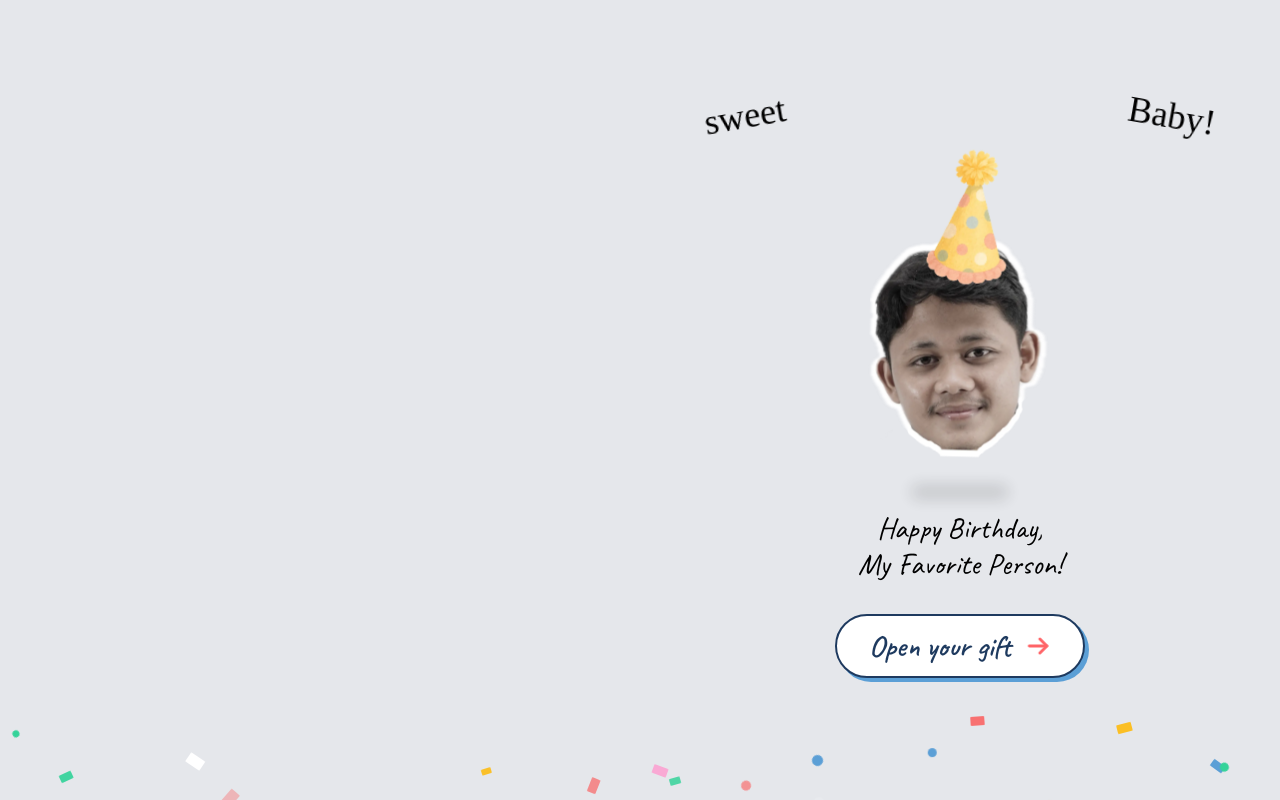
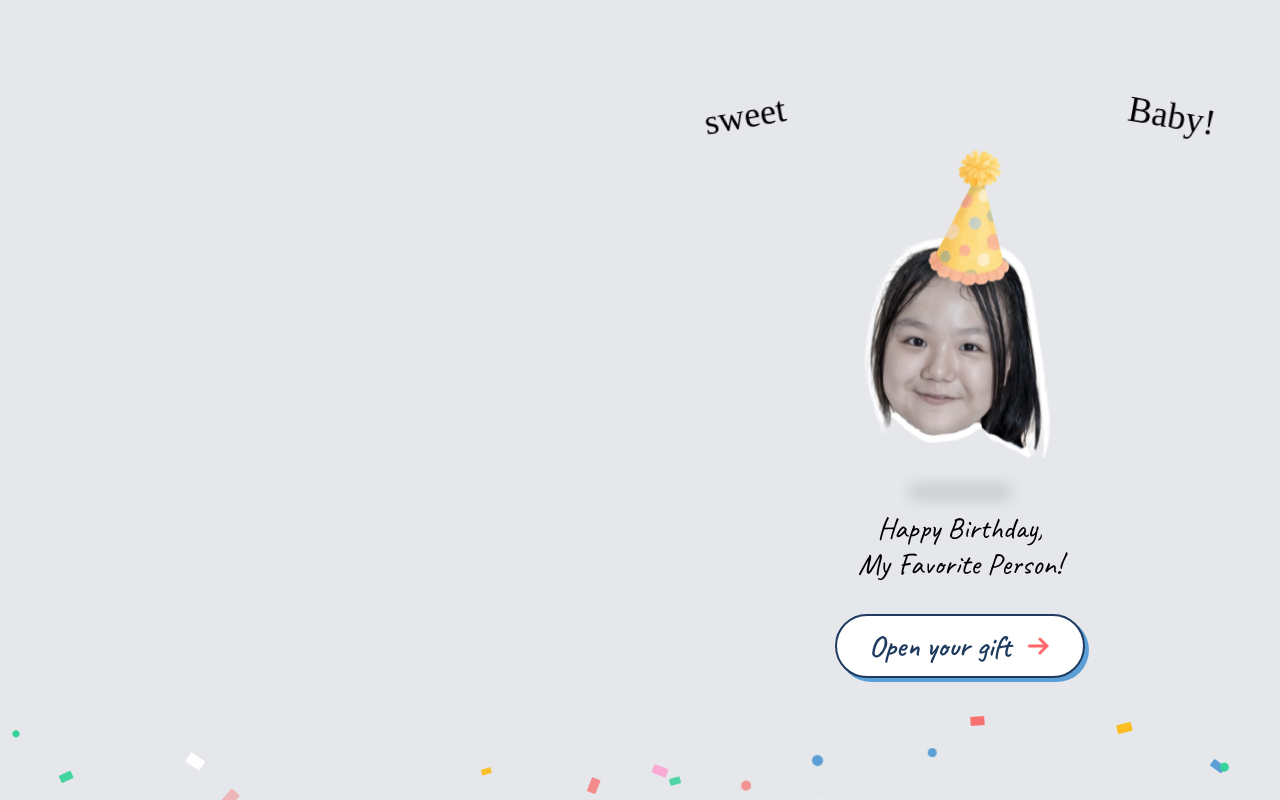
Before and after one commit to rn-abiasa/duck-lake-gift, a React (Vite) app: page / in a window 1280 px wide. Built offline with nearby package versions, Linux system fonts and the light colour scheme; a web font is replaced by a local one.

Commit message:
Refactor code structure for improved readability and maintainability

```diff
--- a/src/pages/cover.jsx
+++ b/src/pages/cover.jsx
@@ -1,5 +1,5 @@
 import { Link } from "react-router-dom";
-import haikal from "../assets/haikal_with_sketch_hat.webp";
+import sella from "../assets/sella_with_sketch_hat.webp";
 
 // Halaman berikutnya setelah cover
 const NEXT_PATH = "/special-message";
@@ -97,7 +97,7 @@ export default function Cover() {
               style={{ animationDelay: "0.35s" }}
             >
               <img
-                src={haikal}
+                src={sella}
                 alt="Haikal wearing a sketched hat"
                 draggable={false}
                 className="anim-float h-[clamp(7rem,34svh,17.5rem)] w-auto select-none wide:h-[clamp(8rem,46svh,32rem)] wide:max-w-[85%] wide:object-contain"
```
Also changed, not shown: src/assets/sella_with_sketch_hat.webp (added).
